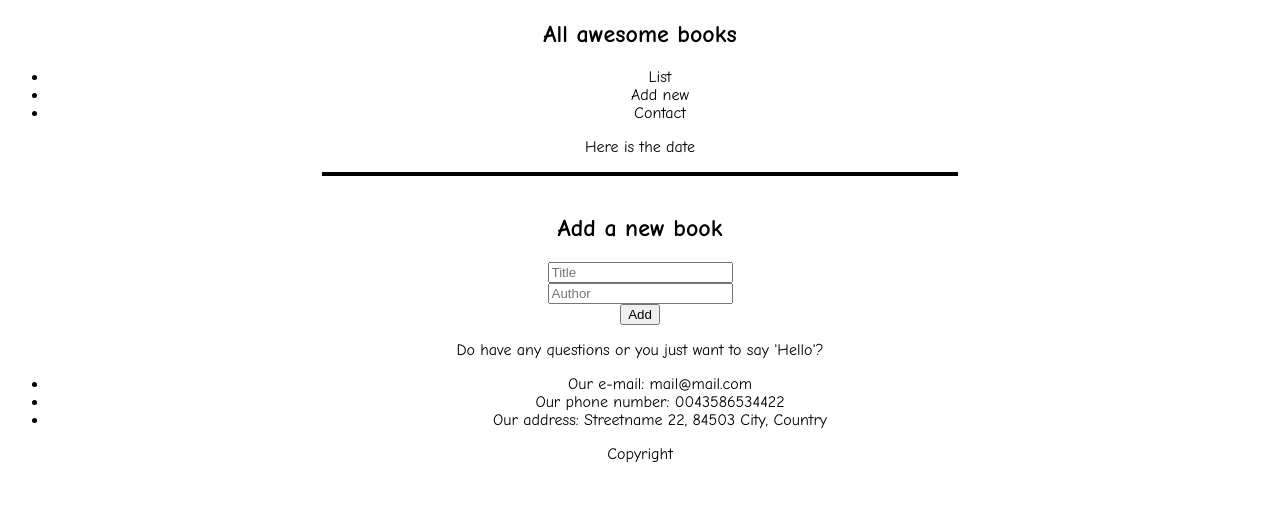
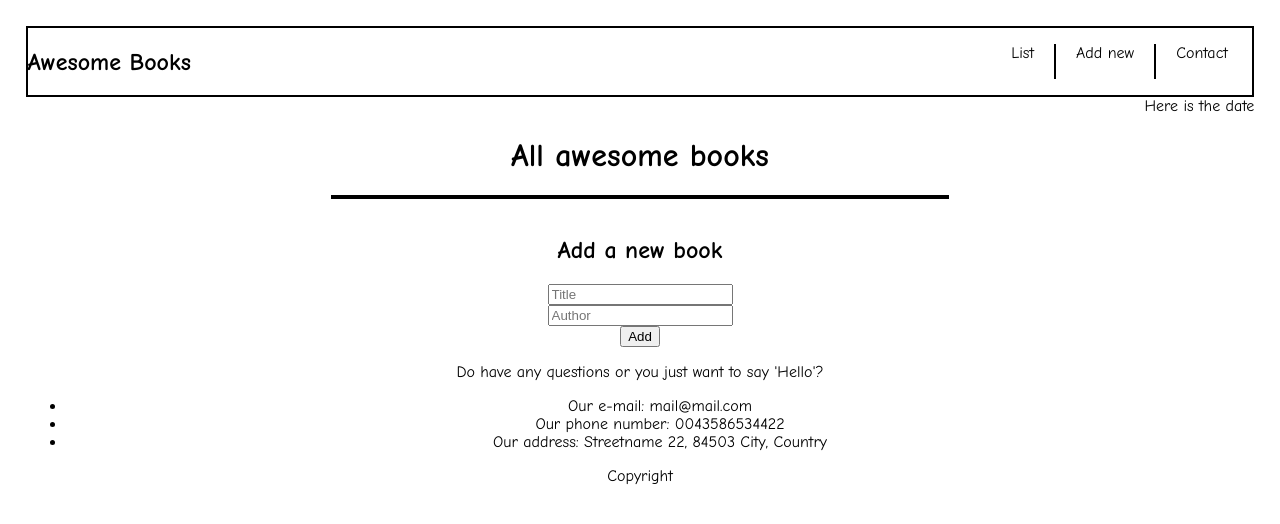
Before and after one commit to iKuartz/awesome-books, a website: page index.html in a window 1280 px wide. Drawn offline with Linux system fonts and the light colour scheme.

Commit message:
First css changes made

```diff
--- a/index.html
+++ b/index.html
@@ -11,17 +11,18 @@
 <body>
     <header>
         <nav class="navbar">
-            <h1>All awesome books</h1>
+            <h2>Awesome Books</h2>
             <ul class="menu-list">
-                <li class="list">List</li>
-                <li class="list">Add new</li>
-                <li class="list">Contact</li>
+                <li class="list"><a href="#" class="header-links">List</a></li>
+                <li class="list"><a href="#" class="header-links">Add new</a></li>
+                <li class="list last"><a href="#" class="header-links">Contact</a></li>
             </ul>
         </nav>
     </header>
     <section class="actual-date">
         <p class="date">Here is the date</p>
     </section>
+    <h1 class="booklist-h1">All awesome books</h1>
     <section id="booklist">
     </section>
     <section id="add-book">
--- a/styles.css
+++ b/styles.css
@@ -2,6 +2,61 @@
 body {
   font-family: "Comic Sans MS", sans-serif;
   text-align: center;
+  margin: 2%;
+  padding: 0;
+  box-sizing: border-box;
+}
+
+header {
+  border: solid 2px black;
+}
+
+.navbar {
+  display: flex;
+  justify-content: space-between;
+}
+
+.navbar > h1 {
+  margin: auto 0 auto 2%;
+}
+
+.menu-list {
+  list-style-type: none;
+  display: flex;
+  padding-right: 2%;
+}
+
+.menu-list > li {
+  padding-right: 20px;
+  padding-left: 20px;
+  border-right: solid 2px black;
+  word-break: keep-all;
+  min-width: fit-content;
+}
+
+.menu-list > li:last-child {
+  border: none;
+  padding-right: 0;
+}
+
+.list > a {
+  text-decoration: none;
+  color: black;
+}
+
+a:hover,
+a:active,
+a:visited,
+a:disabled {
+  color: blue;
+}
+
+.actual-date{
+  text-align: right;
+}
+
+.date{
+  margin: 0;
 }
 
 #booklist {
```
